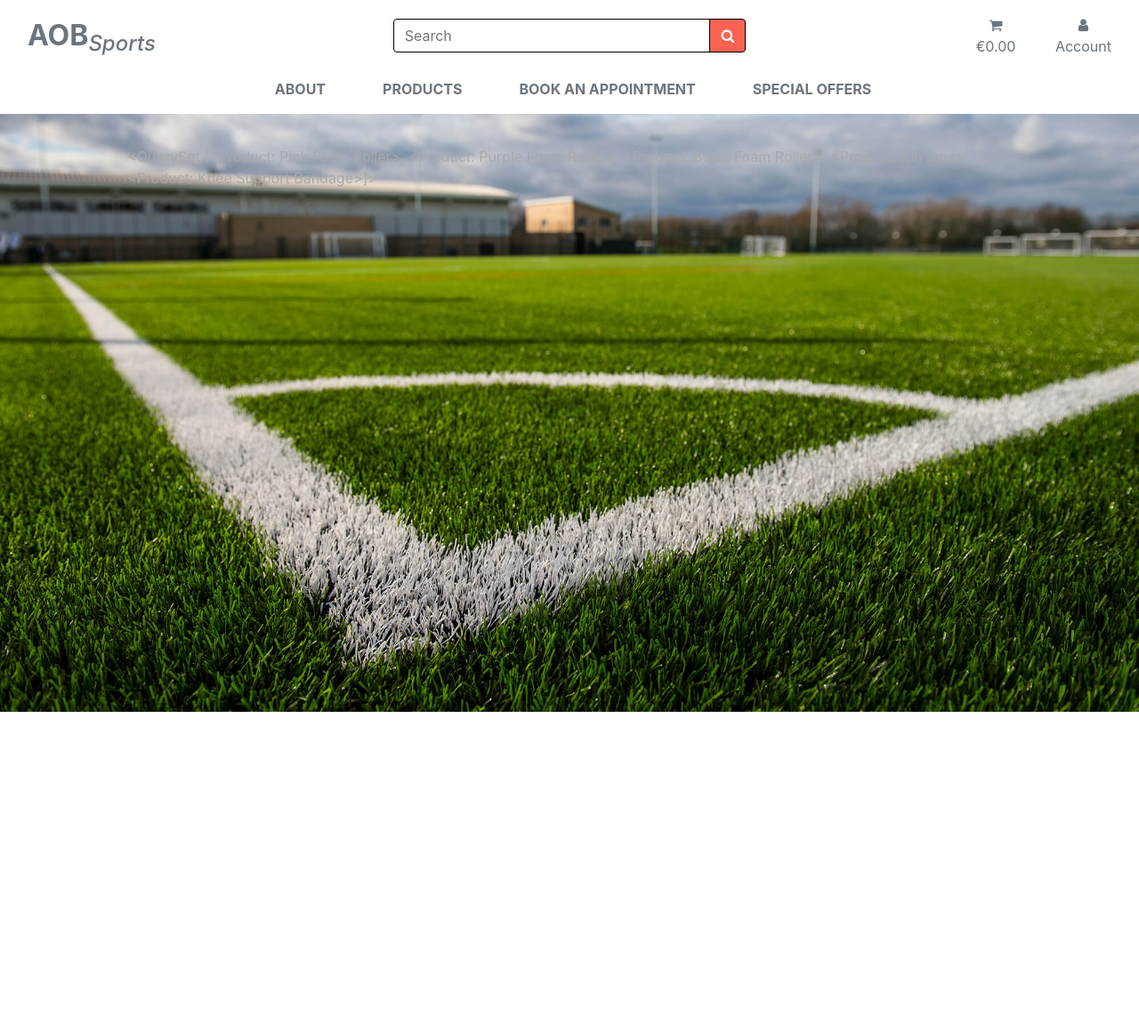
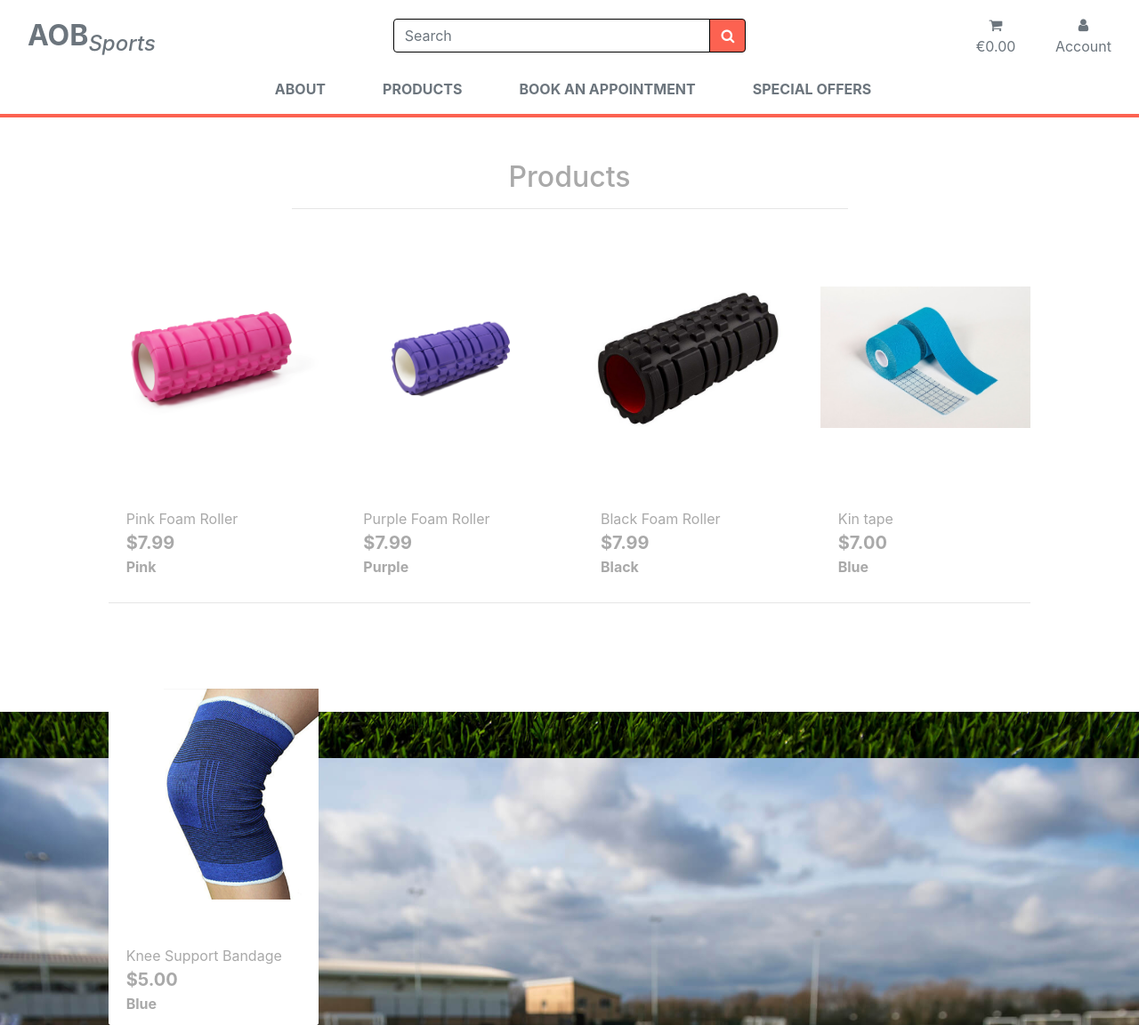
Before and after one commit to Code-Institute-Submissions/SportsStore, a Django app: page /products/ in a window 1280 px wide. Shown: the whole page at 89% size. Before the commit the page ends 800 px from the top, so only its background shows below. Run offline with Django 3.2, Linux system fonts and the light colour scheme; data comes from the database, SQL or seed files in the repository; both versions use the stored data as it was after the commit; some libraries are stand-ins or nearby versions.

Commit message:
Products rendering & images resizing on products page

```diff
--- a/products/templates/products/products.html
+++ b/products/templates/products/products.html
@@ -13,15 +13,67 @@
 
 
 {% block content %}
-
-<div class="container">
-    <div class ="row">
-        <div class="col">
-
-        {{ products }}
-
+<div class="productsbackground"></div>
+    <div class="container-fluid">
+        <div class="row">
+            <div class="col text-center mt-3">
+                <h2 class="logo-font">Products</h2>
+                <hr class="w-50 mb-1">
+            </div>
+        </div>
+        <div class="row">
+            <div class="product-container col-10 offset-1">
+                <div class="row mt-1 mb-2"></div>
+                <div class="row">
+                    {% for product in products %}
+                        <div class="col-sm-6 col-md-6 col-lg-4 col-xl-3">
+                            <div class="card h-100 border-0">
+                                {% if product.image %}
+                                <a href="">
+                                    <img class="card-img-top img-fluid cropimg" src="{{ product.image.url }}" alt="{{ product.name }}">
+                                </a>
+                                {% else %}
+                                <a href="">
+                                    <img class="card-img-top img-fluid cropimg" src="{{ MEDIA_URL }}noimage.png" alt="{{ product.name }}">
+                                </a>
+                                {% endif %}
+                                <div class="card-body pb-0">
+                                    <p class="mb-0">{{ product.name }}</p>
+                                </div>
+                                <div class="card-footer bg-white pt-0 border-0 text-left">
+                                    <div class="row">
+                                        <div class="col">
+                                            <p class="lead mb-0 text-left font-weight-bold">${{ product.price }}</p>
+                                          <strong>{{ product.colour }}</strong>
+                                        </div>
+                                    </div>
+                                </div>
+                            </div>
+                        </div>
+                        {% if forloop.counter|divisibleby:1 %}
+                            <div class="col-12 d-sm-none mb-5">
+                                <hr>
+                            </div>
+                        {% endif %}
+                        {% if forloop.counter|divisibleby:2 %}
+                            <div class="col-12 d-none d-sm-block d-md-block d-lg-none mb-5">
+                                <hr>
+                            </div>
+                        {% endif %}
+                        {% if forloop.counter|divisibleby:3 %}
+                            <div class="col-12 d-none d-lg-block d-xl-none mb-5">
+                                <hr>
+                            </div>
+                        {% endif %}
+                        {% if forloop.counter|divisibleby:4 %}
+                            <div class="col-12 d-none d-xl-block mb-5">
+                                <hr>
+                            </div>
+                        {% endif %}
+                    {% endfor %}
+                </div>
+            </div>
         </div>
     </div>
-</div>
 
 {% endblock %}
--- a/static/css/base.css
+++ b/static/css/base.css
@@ -43,6 +43,12 @@ min-width: 260px;
     color: white;
 }
 
+.banner {
+    background: rgb(252, 98, 81);
+    color: white;
+}
+}
+
 
 .text-black {
     color: #000 !important;
@@ -52,8 +58,24 @@ min-width: 260px;
     border: 1px solid black !important;
 }
 
+.productsbackground {
+    height: 100%;
+    width: 100%;
+    top: 0;
+    left: 0;
+    position: fixed;
+    background: white;
+    z-index: -1;
+}
 
-
+.cropimg {
+    display: block;
+    margin-left: auto;
+    margin-right: auto;
+    width:  300px;
+    height: 300px;
+    object-fit: scale-down;
+}
 
 
 
--- a/templates/base.html
+++ b/templates/base.html
@@ -105,6 +105,11 @@
         </nav>
 
         </div>
+            <div id="delivery-banner" class="row text-center">
+            <div class="col banner">
+                <h4 class="logo-font my-1"></h4>
+            </div>
+        </div>
     </header>
 
 
```
Also changed, not shown: db.sqlite3, media/bluetape.jpg (added), media/foamrollerblack_j99pO6K.jpg (added), media/kneesupport.png (added).
